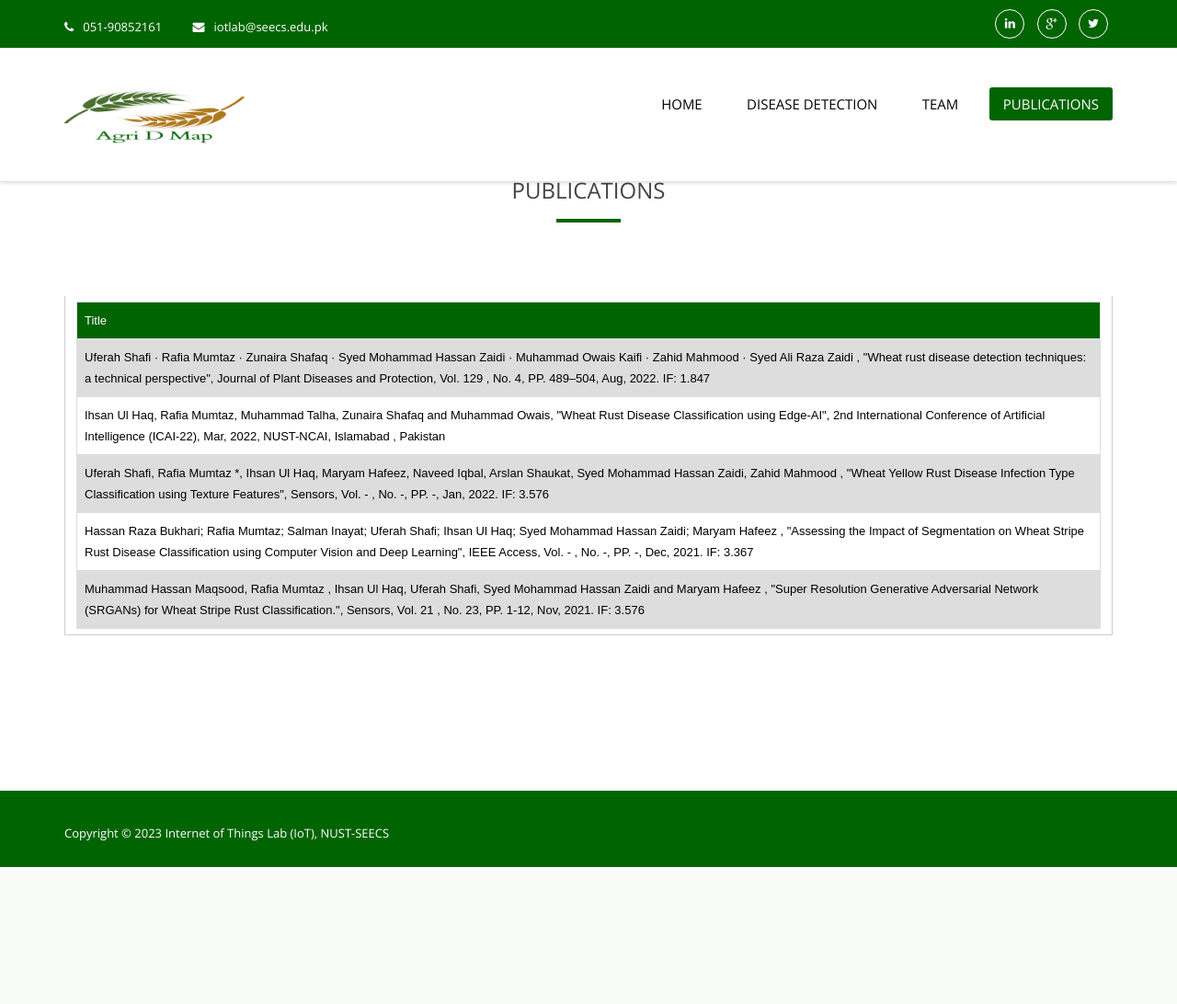
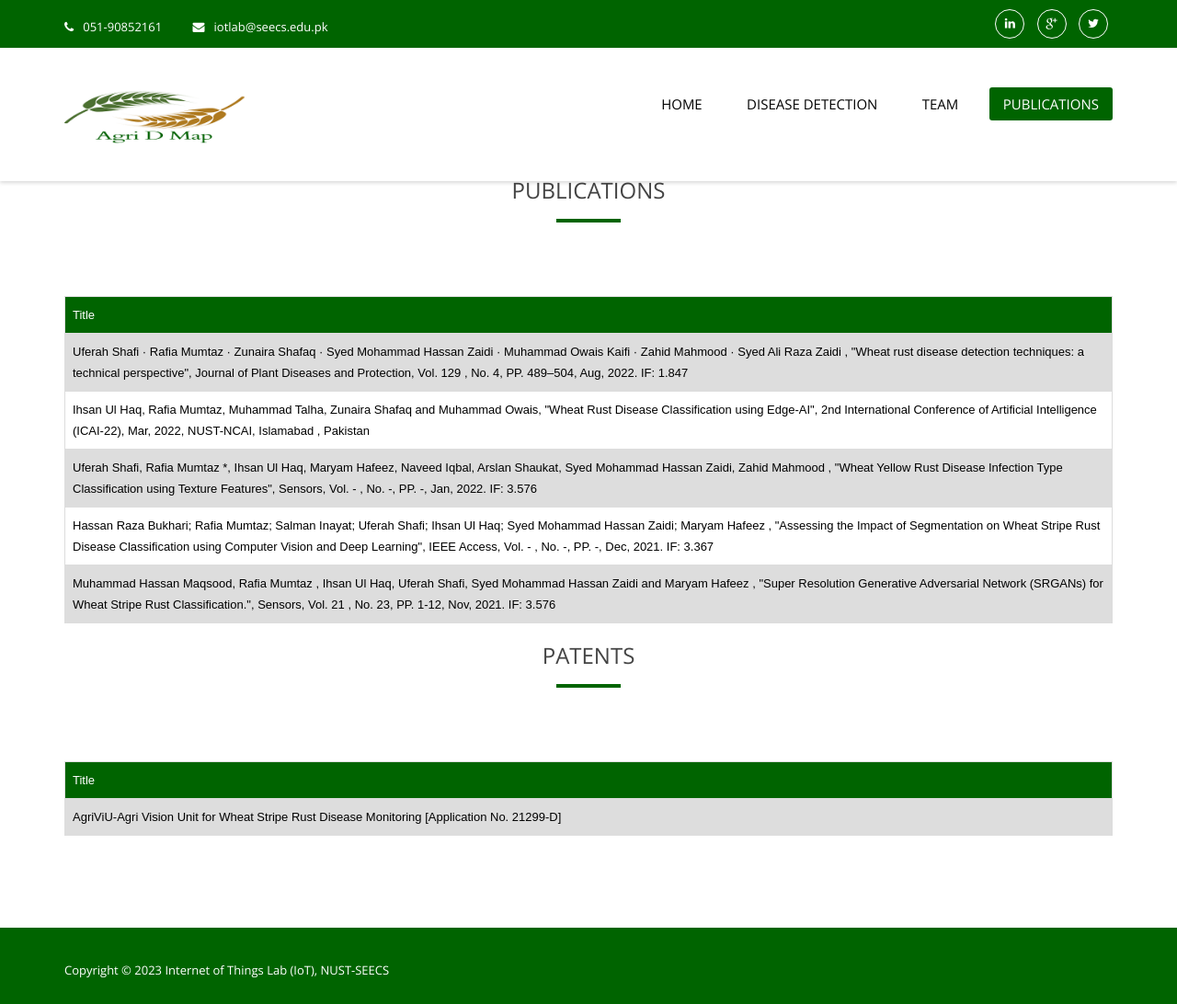
Before and after one commit to iMuhammadTalha/AgriDMap, a Django app: page /publications in a window 1280 px wide. Shown: the whole page at 92% size. Before the commit the page ends 943 px from the top, so only its background shows below. Run offline with Django 4.2, Linux system fonts and the light colour scheme; some libraries are stand-ins or nearby versions; some web fonts are replaced.

Commit message:
Patent added

```diff
--- a/template/index.html
+++ b/template/index.html
@@ -239,6 +239,11 @@
 
 
     <div id="contact" class="section-cotent">
+
+        <!-- <div class="container" style="text-align: center;">
+            <iframe src="{% static 'video/agridmap.mp4' %}" width="640" height="360"></iframe>
+        </div> -->
+
         <div class="container">
             <div class="title-section text-center">
                 <h2>Contact Us</h2>
--- a/template/publications.html
+++ b/template/publications.html
@@ -188,17 +188,6 @@
                 <span></span>
             </div>
 
-            <!-- <div class="tab">
-                <button class="tablinks" onclick="openCity(event, '2022')" id="defaultOpen">2022</button>
-                <button class="tablinks" onclick="openCity(event, '2021')">2021</button>
-            </div> -->
-
-            <div id="2022" class="tabcontent">
-
-                <div class="container">
-
-                    <div class="row">
-
                         <table>
                             <tr>
                               <th >Title</th>
@@ -210,38 +199,10 @@
                                 </td>
                             </tr>
 
-
-
-
-
-
-
-
-
-
-
-
-
-
-
-
-
-
-
-
-
-
-
                             <tr>
                                 <td>Ihsan Ul Haq, Rafia Mumtaz, Muhammad Talha, Zunaira Shafaq and Muhammad Owais, "Wheat Rust Disease Classification using Edge-AI", 2nd International Conference of Artificial Intelligence (ICAI-22), Mar, 2022, NUST-NCAI, Islamabad , Pakistan
                                 </td>
                             </tr>
-
-
-
-
-
-
 
 
                             <tr>
@@ -257,28 +218,30 @@
 
                           </table>
 
-                    </div>
-                </div>
-
-              </div>
+</div>
 
 
+<div class="container">
+    <br>
+    <div class="title-section text-center">
+        <h2>Patents</h2>
+        <span></span>
+    </div>
 
+                <table>
+                    <tr>
+                      <th> Title</th>
+                    </tr>
 
+                    <tr>
+                        <td>
+                            AgriViU-Agri Vision Unit for Wheat Stripe Rust Disease Monitoring
+                            [Application No. 21299-D]                        </td>
+                    </tr>
 
+                  </table>
 
-<br>
-
-         <!-- /.container -->
-
-
-        <br>
-
-         <!-- /.container -->
-
-        <br>
-
-
+</div>
 
     </div> <!-- /#about -->
 
```
